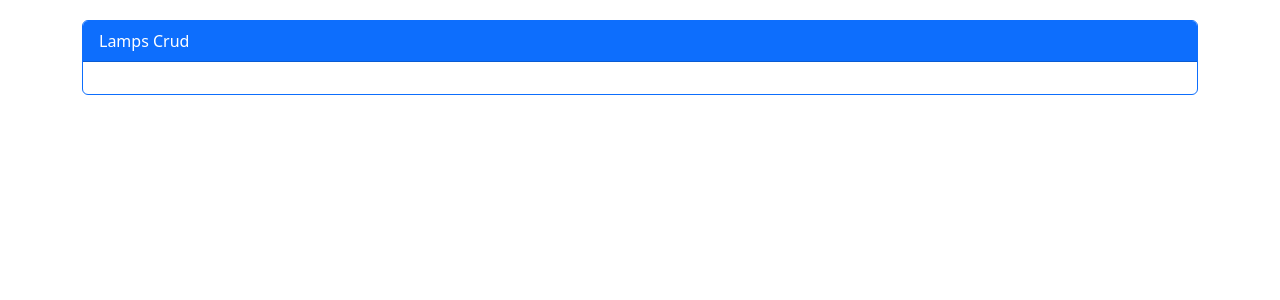
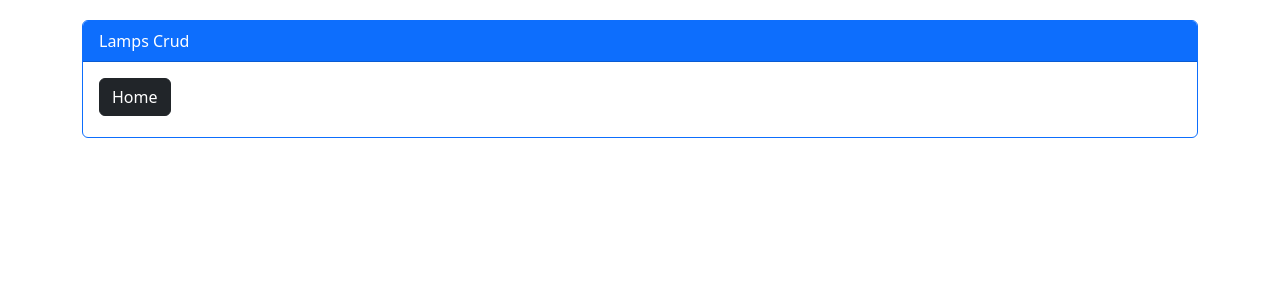
Before and after one commit to Adyson-Lima/lamps_web, a React (Create React App) app: page /newupdate/0 in a window 1280 px wide. Shown: the top 300 px of the page. Built offline with nearby package versions, Linux system fonts and the light colour scheme.

Commit message:
15° commit - tdd botão home tela new update: GREEN

```diff
--- a/src/pages/NewUpdate/index.js
+++ b/src/pages/NewUpdate/index.js
@@ -10,6 +10,8 @@ export default function NewUpdate() {
       </div>
       <div className="card-body">
 
+        <Link className="btn btn-dark" style={{marginBottom: '5px'}} to="/">Home</Link>
+
       </div>
     </div>
   );
```
Also changed, not shown: 1 other file (tests, documents, lock files or other folders).
